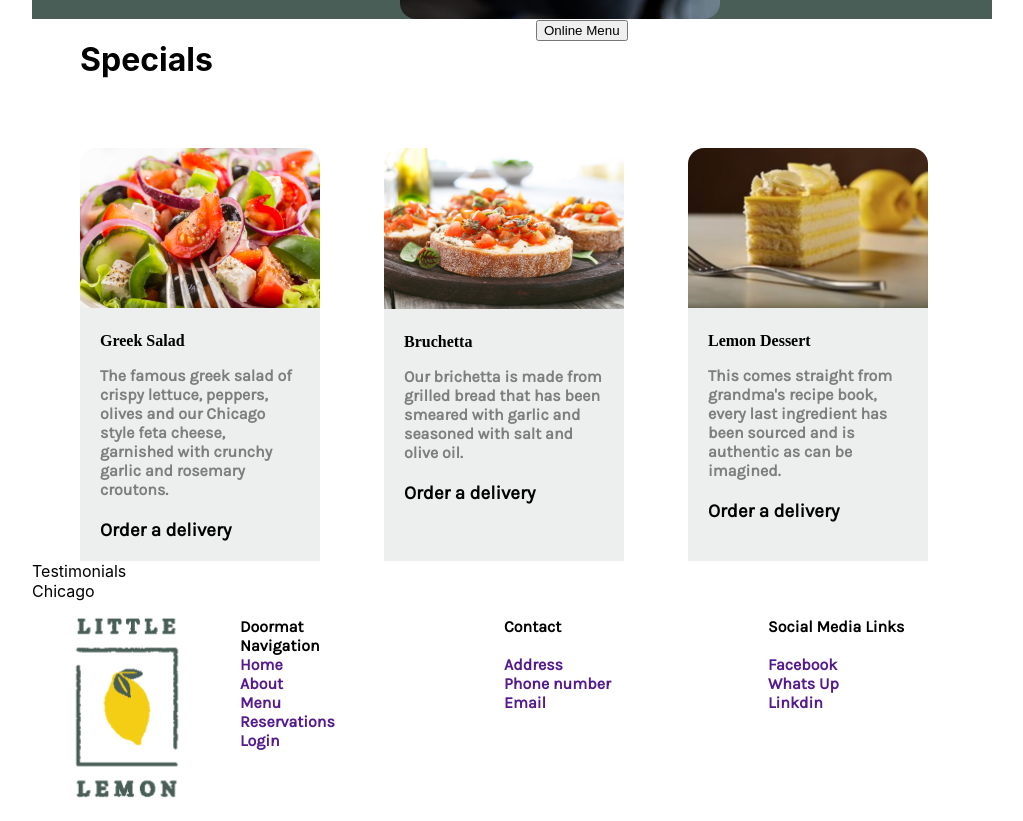
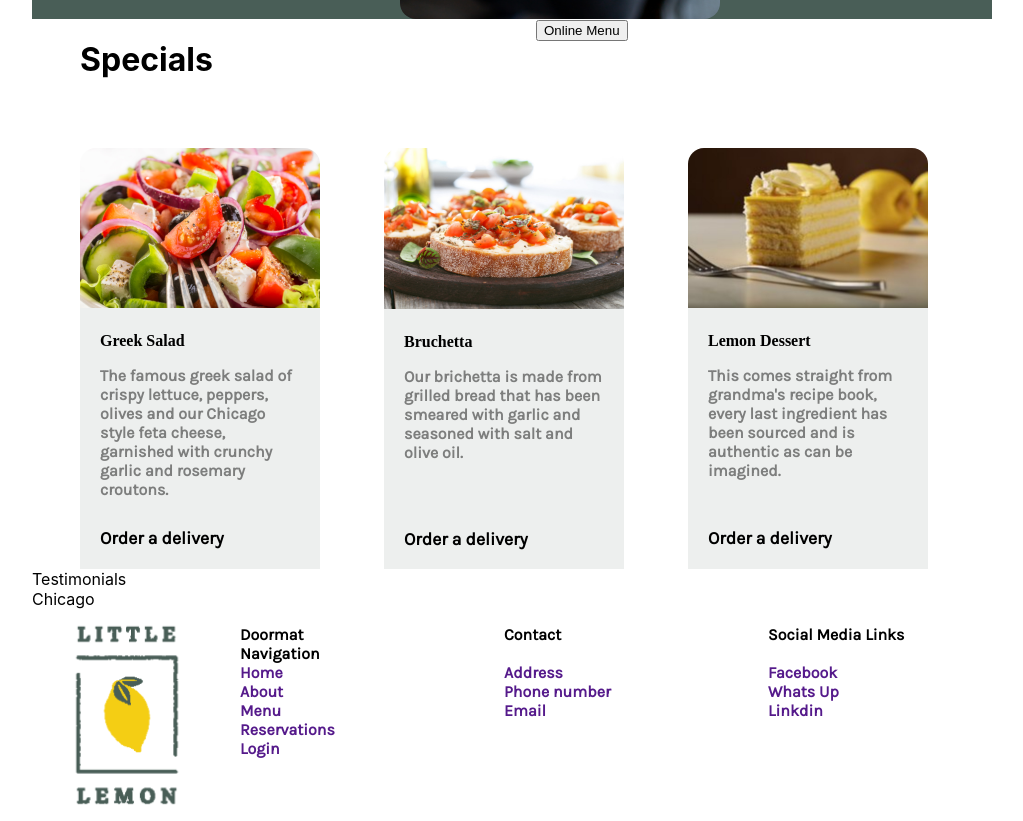
Before and after one commit to samprint/capstoneprj2, a React (Create React App) app: page / in a window 1280 px wide. Shown: the part 540-1361 px from the top of the page, without its empty margins (128-1151 px from the left). Built offline with nearby package versions, Linux system fonts and the light colour scheme; a web font is replaced by a local one.

Commit message:
Setting up the app components - week2 - 10

```diff
--- a/public/index.html
+++ b/public/index.html
@@ -19,9 +19,13 @@
       user's mobile device or desktop. See https://developers.google.com/web/fundamentals/web-app-manifest/
     -->
     <link rel="manifest" href="%PUBLIC_URL%/manifest.json" />
+    <!-- Added by me -->
     <link rel="stylesheet" href="style.css">
     <link href="https://fonts.cdnfonts.com/css/markazi-text" rel="stylesheet">
     <link href="https://fonts.googleapis.com/css?family=Karla" rel="stylesheet">
+    <!-- <link href="//netdna.bootstrapcdn.com/twitter-bootstrap/2.3.2/css/bootstrap-combined.no-icons.min.css" rel="stylesheet">
+    <link href="//netdna.bootstrapcdn.com/font-awesome/3.2.1/css/font-awesome.css" rel="stylesheet"> -->
+
     <!--
       Notice the use of %PUBLIC_URL% in the tags above.
       It will be replaced with the URL of the `public` folder during the build.
--- a/public/style.css
+++ b/public/style.css
@@ -184,10 +184,13 @@
     border-top-right-radius: 1rem;
 }
 
+.specials .onearticle .text {
+    height: 11rem;
+}
+
 .specials .onearticle .text , .delivery{
     margin: 1.25rem;
 }
-/* End Specials */
 
 .specials .onearticle .text h2 {
     font-family: 'Markazi';
@@ -204,12 +207,15 @@
     color: #0707077c;
 }
 
-.specials .onearticle .delivery {
+.specials .onearticle .delivery h3{
     font-family: 'Karla';
-    font-kerning: auto;
-    font-size: 1.0rem;
-    font-weight:bold;
+    /* font-kerning: auto; */
+    font-size: 1.1rem;
+    font-weight:bolder;
     /* margin-bottom: 1rem; */
 }
+/* End Specials */
+
+
 
 /*********** End HomePage *****************/
--- a/src/components/Specials.js
+++ b/src/components/Specials.js
@@ -60,7 +60,10 @@ const Specials = () => {
                         </p>
                     </div>
                     <div className="delivery">
-                        <h3>Order a delivery</h3>
+                        <h3>
+                            Order a delivery
+                            <i class="fa-solid fa-hippo"></i>
+                        </h3>
                     </div>
                 </div>
             </div>
```
